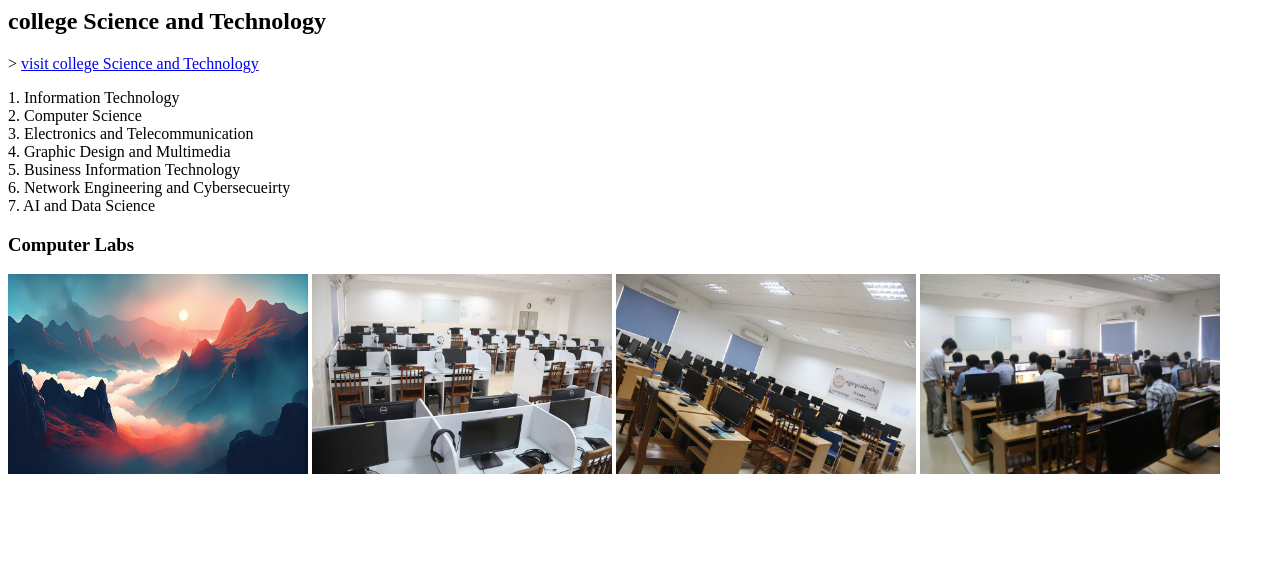
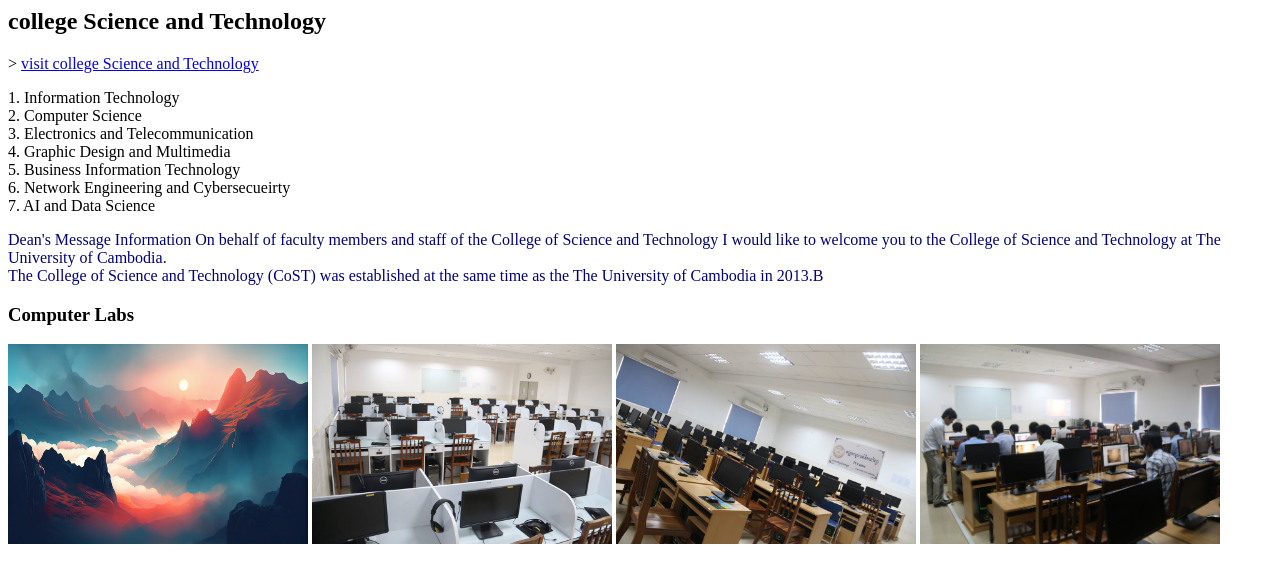
Before and after one commit to Cheavmesa/mesa.github.io, a plain HTML site: page index.html in a window 1280 px wide. Drawn offline with Linux system fonts and the light colour scheme.

Commit message:
Add files via upload

```diff
--- a/index.html
+++ b/index.html
@@ -14,6 +14,9 @@
     6. Network Engineering and Cybersecueirty<br>
     7. AI and Data Science
     </p>
+	<p style="color:navy"> <!-- សម្រាប់ពណ័ P-->
+Dean's Message Information On behalf of faculty members and staff of the College of Science and Technology I would like to welcome you to the College of Science and Technology at The University of Cambodia. <br>The College of Science and Technology (CoST) was established at the same time as the The University of Cambodia in 2013.B<bhe College have been developed and transforms with the rise of Science and technology in the 21st century. We drive and inspire our students to value creativity and innovation in the information technology world. The college offers undergraduate and graduate programs such as Computer Science, Information Technology and Electronics and Telecommunication. Our programs prepare students for careers in these disciplines as scientific and ICT professional. In order to meet increasing demand for graduates in computer science and information technology, we have: developed robust and modern curricula; established sophisticated facilities; and hired high qual...
+</p>
     <h3> Computer Labs </h3>
     <img src="./01.jpg" width="300" height="200">
     <img src="./photo_2024-03-30_18-09-10.jpg" width="300" height="200">
@@ -21,3 +24,6 @@
 	<img src="./photo_2024-03-30_18-09-32.jpg" width="300" height="200">
     </boby>
     <html>
+
+
+</p>
```
Also changed, not shown: photo_2024-03-29_15-56-59.jpg (added).
